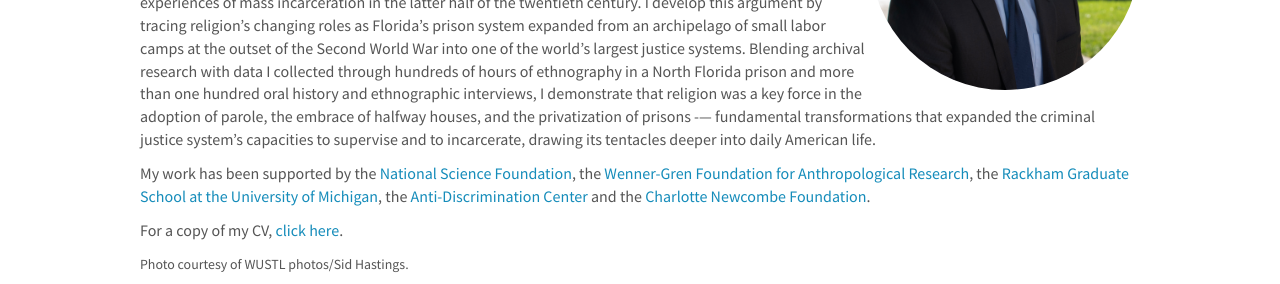
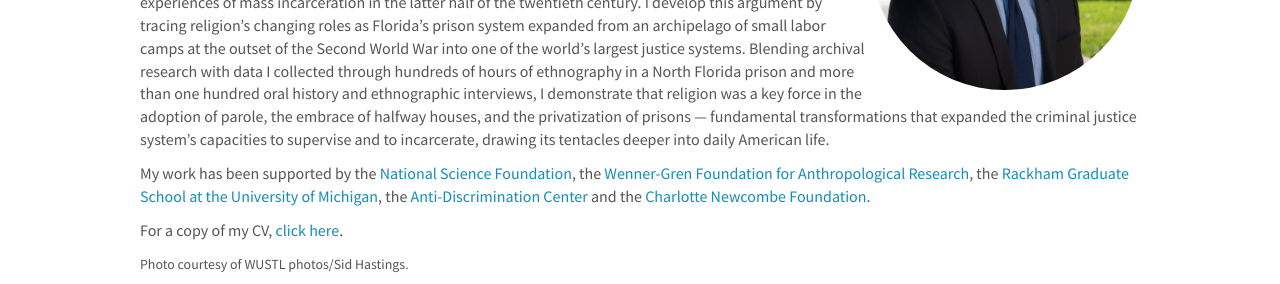
Before and after one commit to cyrusobrien/cyrusobrien, a Jekyll site: the page built from _pages/home.md, in a window 1280 px wide. Shown: the part 328-612 px from the top of the page. Built offline with Jekyll 4.4.1, drawn with Linux system fonts in a browser that asks for light colours; nearby versions of some CDN libraries; some of the changed text lies outside the part shown.

Commit message:
fixing hypen

```diff
--- a/_pages/home.md
+++ b/_pages/home.md
@@ -11,7 +11,7 @@ permalink: /
 
 I am a postdoctoral fellow at the [Danforth Center for Religion and Politics at Washington University in St. Louis](http://rap.wustl.edu/bio/cyrus-obrien/). I earned a PhD in Anthropology and History at the University of Michigan in 2018, where my dissertation won the [ProQuest Distinguished Dissertation Award](https://rackham.umich.edu/faculty-and-staff/awards/distinguished-dissertation-awards/). My research focuses on racial inequality, religion, and institutions in the United States.
 
-I am currently working on a manuscript titled _Faith in Imprisonment: Religion and the Development of Mass Incarceration in Florida_. This work places religion at the center of the study of mass incarceration in the United States. In particular, it shows how religious ideas and organizations shaped the development, structure, and experiences of mass incarceration in the latter half of the twentieth century. I develop this argument by tracing religion’s changing roles as Florida’s prison system expanded from an archipelago of small labor camps at the outset of the Second World War into one of the world’s largest justice systems. Blending archival research with data I collected through hundreds of hours of ethnography in a North Florida prison and more than one hundred oral history and ethnographic interviews, I demonstrate that religion was a key force in the adoption of parole, the embrace of halfway houses, and the privatization of prisons -— fundamental transformations that expanded the criminal justice system’s capacities to supervise and to incarcerate, drawing its tentacles deeper into daily American life.
+I am currently working on a manuscript titled _Faith in Imprisonment: Religion and the Development of Mass Incarceration in Florida_. This work places religion at the center of the study of mass incarceration in the United States. In particular, it shows how religious ideas and organizations shaped the development, structure, and experiences of mass incarceration in the latter half of the twentieth century. I develop this argument by tracing religion’s changing roles as Florida’s prison system expanded from an archipelago of small labor camps at the outset of the Second World War into one of the world’s largest justice systems. Blending archival research with data I collected through hundreds of hours of ethnography in a North Florida prison and more than one hundred oral history and ethnographic interviews, I demonstrate that religion was a key force in the adoption of parole, the embrace of halfway houses, and the privatization of prisons — fundamental transformations that expanded the criminal justice system’s capacities to supervise and to incarcerate, drawing its tentacles deeper into daily American life.
 
 My work has been supported by the [National Science Foundation](https://www.nsfgrfp.org), the [Wenner-Gren Foundation for Anthropological Research](http://www.wennergren.org/grantees/obrien-cyrus-james), the [Rackham Graduate School at the University of Michigan](https://www.rackham.umich.edu/blog/announcing-2016-2017-rackham-predoctoral-fellowship-winners), the [Anti-Discrimination Center](http://www.antibiaslaw.com/) and the [Charlotte Newcombe Foundation](http://woodrow.org/news/2017-newcombe-fellows-named/).
 
```
